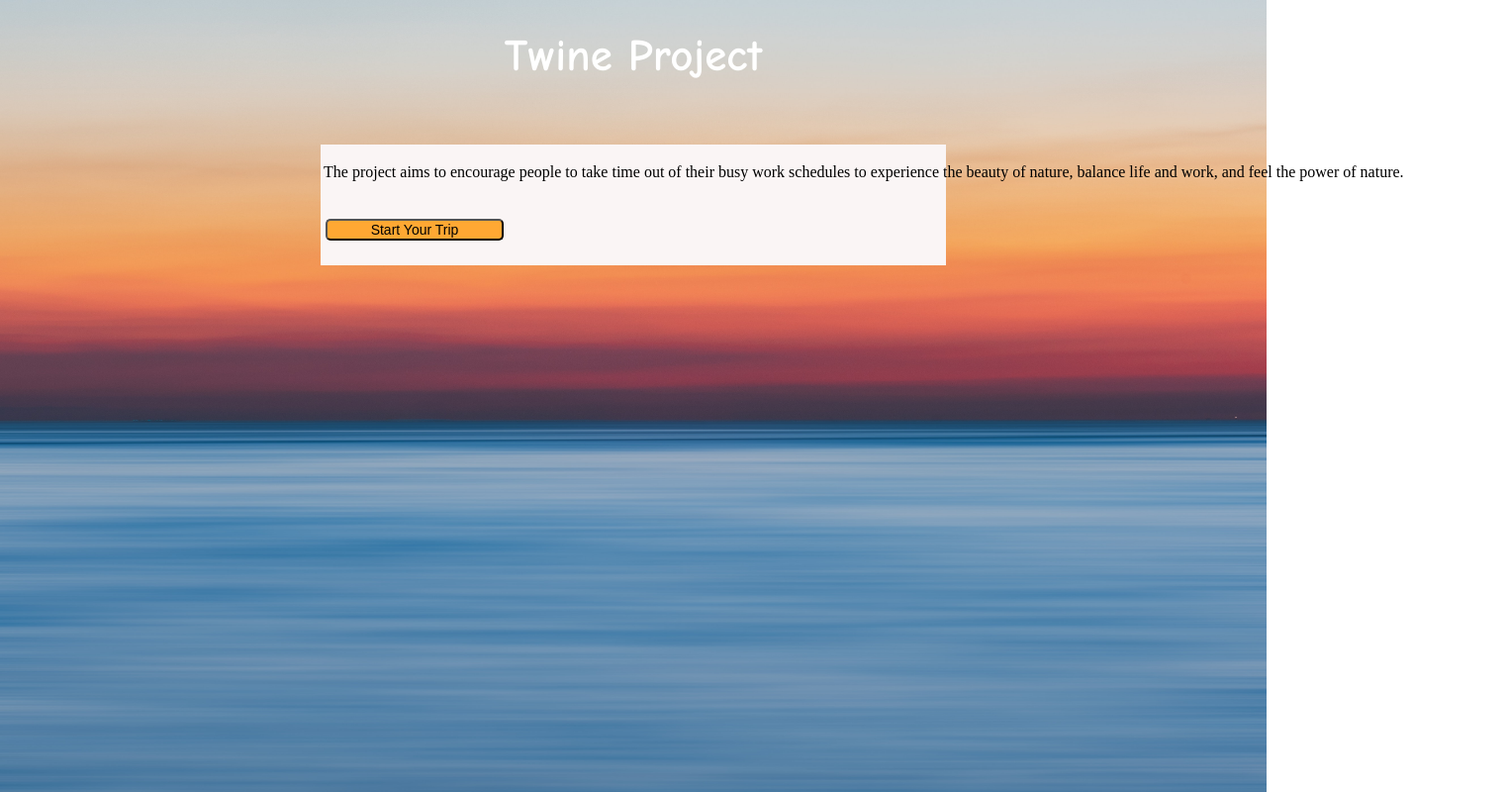
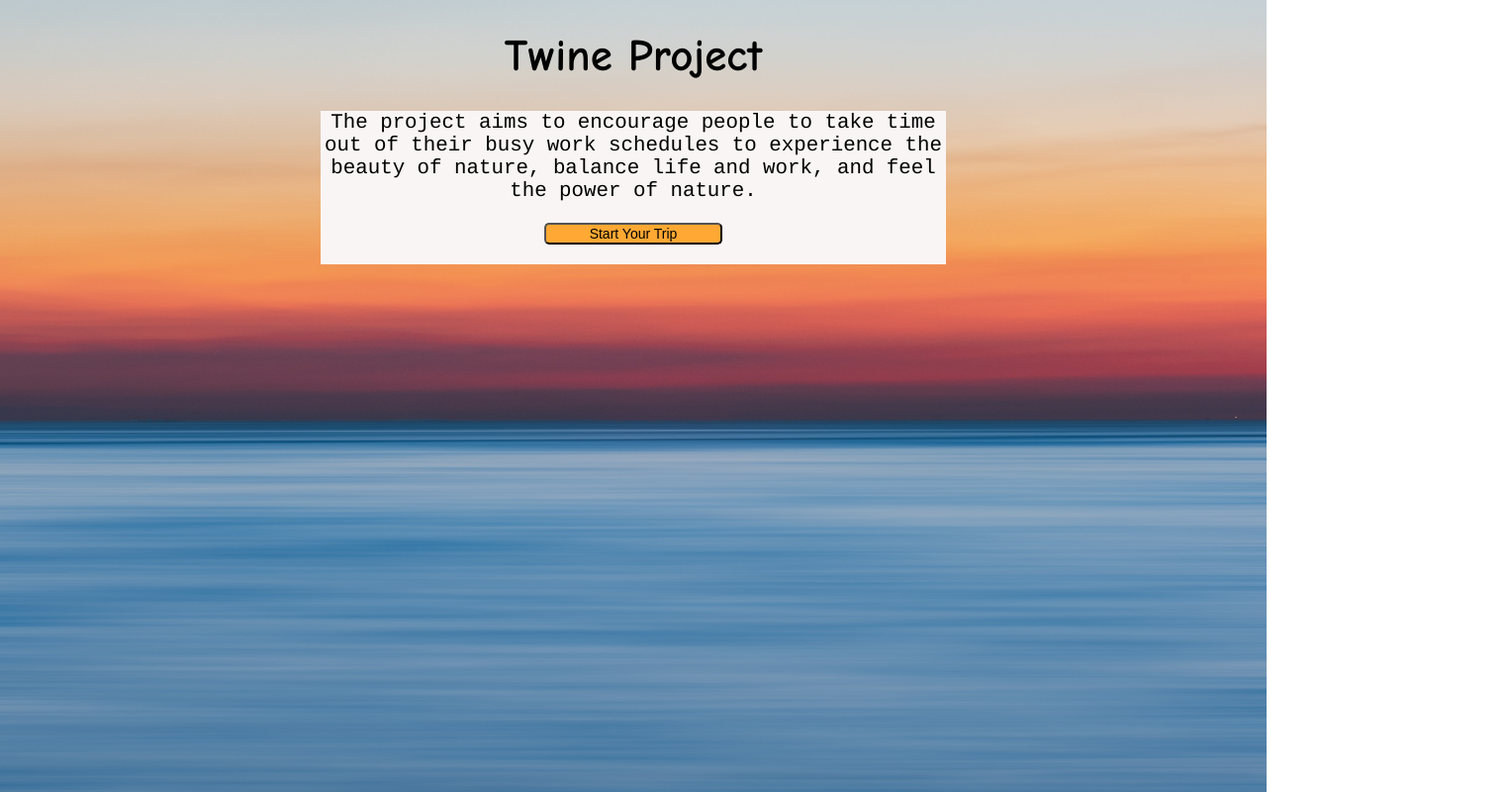
Before and after one commit to JiayueMeng/Twine-Project, a plain HTML site: page index.html in a window 1280 px wide. Shown: the whole page at 99% size, 1524 px wide, since content can reach past the window. Drawn offline with Linux system fonts and the light colour scheme.

Commit message:
Add files via upload

```diff
--- a/index.html
+++ b/index.html
@@ -9,36 +9,18 @@
 
 <body>
 	<div align="center">
-		<font color="white">
+		<font color="black">
 		<h1>Twine Project</h1>
-
 		</font>
-
-		<p><br />
-		</p>
-
 	</div>
 
 	<div style="display: block; margin: auto; width: 50%; background: #FAF5F5">
 
-		<table width="1200" border="0">
-			<tr>
-				<td><div align="left">
-					<table width="65%" border="0" cellpadding="1" cellspacing="1">
-	                        <p>
-	                        	The project aims to encourage people to take time out of their busy work schedules to experience the beauty of nature, balance life and work, and feel the power of nature.
-	                        </p>
-
-	                        <tr>
-                            <td>
-                                <h2><input class="but" type="button" onclick="location.href='https://jiayuemeng.github.io/Twine-Project/Twine_Project.html';" value="Start Your Trip" /></h2>
-                            </td>
-                        	</tr>
-						</form>
-					</table>
-				</td>
-			</tr>
-		</table>
+		<center><table width="1200" border="0">
+			<p style="font-family:courier; font-size:130%;">The project aims to encourage people to take time out of their busy work schedules to experience the beauty of nature, balance life and work, and feel the power of nature. <br />
+			</p>
+			<h2><input class="but" type="button" onclick="location.href='https://jiayuemeng.github.io/Twine-Project/Twine_Project.html';" value="Start Your Trip" /></h2>
+		</table></center>
 
 	</div>
 </body>
```
